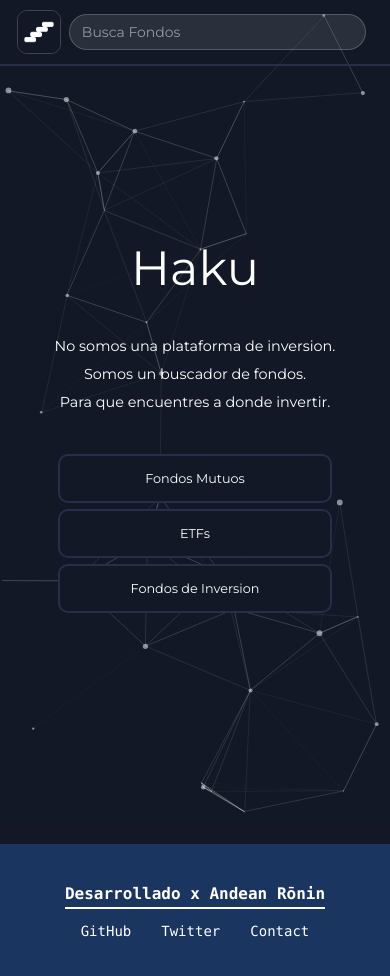
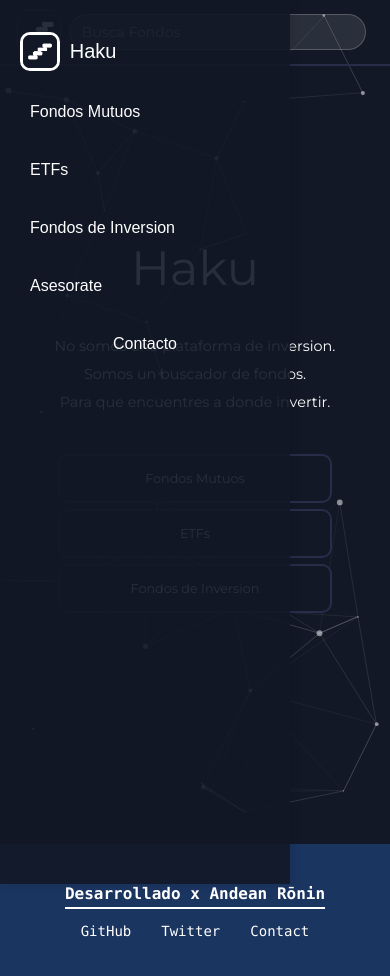
Before and after one commit to andeanronin/haku, a React (Vite) app in the folder haku-app/: page / in a window 390 px wide. Both pictures are taken after a click on the picture 38 px from the left and 32 px from the top of the page. Shown: the top 976 px of the page. Built offline with nearby package versions, Linux system fonts and the light colour scheme.

Commit message:
fixed admin popup close button for small screens. added sidebar navigation and connected it to NavBar.

```diff
--- a/haku-app/src/Navbar.css
+++ b/haku-app/src/Navbar.css
@@ -38,6 +38,10 @@
   margin-left: 6vw;
   border: 1px solid rgb(66, 66, 84);
   cursor: pointer;
+}
+
+#logoHaku:hover {
+  border: solid white;
 }
 
 #navBar-hakuName {
--- a/haku-app/src/Navbar.tsx
+++ b/haku-app/src/Navbar.tsx
@@ -2,6 +2,7 @@ import { useState, useEffect } from "react";
 import "./Navbar.css";
 import { useNavigate } from "react-router-dom";
 import fondosData from "./assets/fondos-mutuos-data-4.json";
+import SideBar from "./sideBar";
 
 // Define the data structure & tyes of a fund object
 type Fund = {
@@ -46,6 +47,7 @@ function Navbar({ show = true }) {
   const [searchTerm, setSearchTerm] = useState("");
   const [searchResults, setSearchResults] = useState<Fund[]>([]);
   const [showResults, setShowResults] = useState(false);
+  const [showSideBar, setShowSideBar] = useState(false);
 
   useEffect(() => {
     if (searchTerm) {
@@ -71,10 +73,11 @@ function Navbar({ show = true }) {
   };
 
   return (
+    <>
       <nav className="mainHeader">
         <div className="mainHeader-container">
           <img
-          onClick={() => navigate("/")}
+            onClick={() => setShowSideBar(true)}
             src="/logoHaku2.png"
             id="logoHaku"
             alt="HakuLogo"
@@ -121,13 +124,18 @@ function Navbar({ show = true }) {
             )}
           </div>
           <div className="mainHeader-subcontainer">
-          <p onClick={() => navigate("/fondos-mutuos")} className="navbar-text">
+            <p
+              onClick={() => navigate("/fondos-mutuos")}
+              className="navbar-text"
+            >
               Fondos Mutuos
             </p>
             <p id="navBar-asesorate">Asesórate</p>
           </div>
         </div>
       </nav>
+      {showSideBar && <SideBar onClose={() => setShowSideBar(false)} />}
+    </>
   );
 }
 
--- a/haku-app/src/adminPopup.css
+++ b/haku-app/src/adminPopup.css
@@ -103,6 +103,9 @@
 }
 
 @media screen and (max-width: 430px) {
+  .admin-popup-content .close-button {
+    margin-bottom: 10px;
+  }
   .admin-popup-content {
     width: 60%;
     font-size: 0.6rem;
--- a/haku-app/src/adminPopup.tsx
+++ b/haku-app/src/adminPopup.tsx
@@ -19,7 +19,7 @@ const AdminPopup: React.FC<AdminPopupProps> = ({
         <button className="close-button" onClick={onClose}>
           X
         </button>
-        <h3>Selecciona un Administrador</h3>
+        <h3>Selecciona un Gestor</h3>
         <ul>
           {administrators.map((admin) => (
             <li key={admin} onClick={() => onSelect(admin)}>
--- /dev/null
+++ b/haku-app/src/sideBar.css
@@ -0,0 +1,66 @@
+/* SideBar Styles */
+
+#sideBar-container {
+  background-color: rgba(
+    18,
+    24,
+    38,
+    0.9
+  ); /* Slightly transparent version of the app's background */
+  width: 250px; /* Fixed width instead of percentage */
+  height: 100vh; /* Full viewport height */
+  position: fixed; /* Fixed position instead of absolute */
+  left: 0;
+  top: 0;
+  padding: 20px;
+  box-shadow: 2px 0 10px rgba(0, 0, 0, 0.1); /* Subtle shadow for depth */
+  z-index: 200;
+
+  display: flex;
+  flex-direction: column;
+}
+
+#sideBar-heading-container {
+  display: flex;
+  align-items: center;
+}
+
+#logoHaku-sidebar {
+  height: 4vh;
+  border: solid white;
+  border-radius: 10px;
+}
+
+#logoHaku-sidebar:hover {
+  border: solid gray;
+  cursor: pointer;
+}
+
+#sideBar-container p {
+  color: #ffffff; /* White text for contrast */
+  font-family: Arial, sans-serif; /* Clean, modern font */
+  font-size: 16px;
+  margin: 10px 0;
+  padding: 10px;
+  border-radius: 5px;
+  transition: background-color 0.3s ease;
+}
+
+#sideBar-container p:hover {
+  background-color: rgba(255, 255, 255, 0.1); /* Slight highlight on hover */
+  cursor: pointer;
+}
+
+#sideBar-heading-container p {
+  font-size: 20px;
+}
+
+#sideBar-contacto {
+  text-align: center;
+}
+
+@media (max-width: 350px) {
+  #sideBar-container {
+    width: 200px;
+  }
+}
--- /dev/null
+++ b/haku-app/src/sideBar.tsx
@@ -0,0 +1,51 @@
+// Sidebar
+import "./sideBar.css";
+import { useEffect, useRef } from "react";
+import { useNavigate } from "react-router-dom";
+
+interface SideBarProps {
+  onClose: () => void;
+}
+
+function SideBar({ onClose }: SideBarProps) {
+  const sideBarRef = useRef<HTMLDivElement>(null);
+  const navigate = useNavigate();
+
+  useEffect(() => {
+    function handleClickOutside(event: MouseEvent) {
+      if (
+        sideBarRef.current &&
+        !sideBarRef.current.contains(event.target as Node)
+      ) {
+        onClose();
+      }
+    }
+
+    // Use setTimeout to add the event listener after the initial render
+    const timeoutId = setTimeout(() => {
+      document.addEventListener("mousedown", handleClickOutside);
+    }, 0);
+
+    return () => {
+      clearTimeout(timeoutId);
+      document.removeEventListener("mousedown", handleClickOutside);
+    };
+  }, [onClose]);
+
+  return (
+    <div id="sideBar-container" ref={sideBarRef}>
+      <div id="sideBar-heading-container">
+        <img src="/logoHaku2.png" id="logoHaku-sidebar"></img>
+        <p onClick={() => navigate("/")}>Haku</p>
+      </div>
+      {/*<p>Explora Fondos</p>*/}
+      <p onClick={() => navigate("/fondos-mutuos")}>Fondos Mutuos</p>{" "}
+      <p>ETFs</p>
+      <p>Fondos de Inversion</p>
+      <p>Asesorate</p>
+      <p id="sideBar-contacto">Contacto</p>
+    </div>
+  );
+}
+
+export default SideBar;
```
Lines whose indentation alone changed are shown as unchanged.
